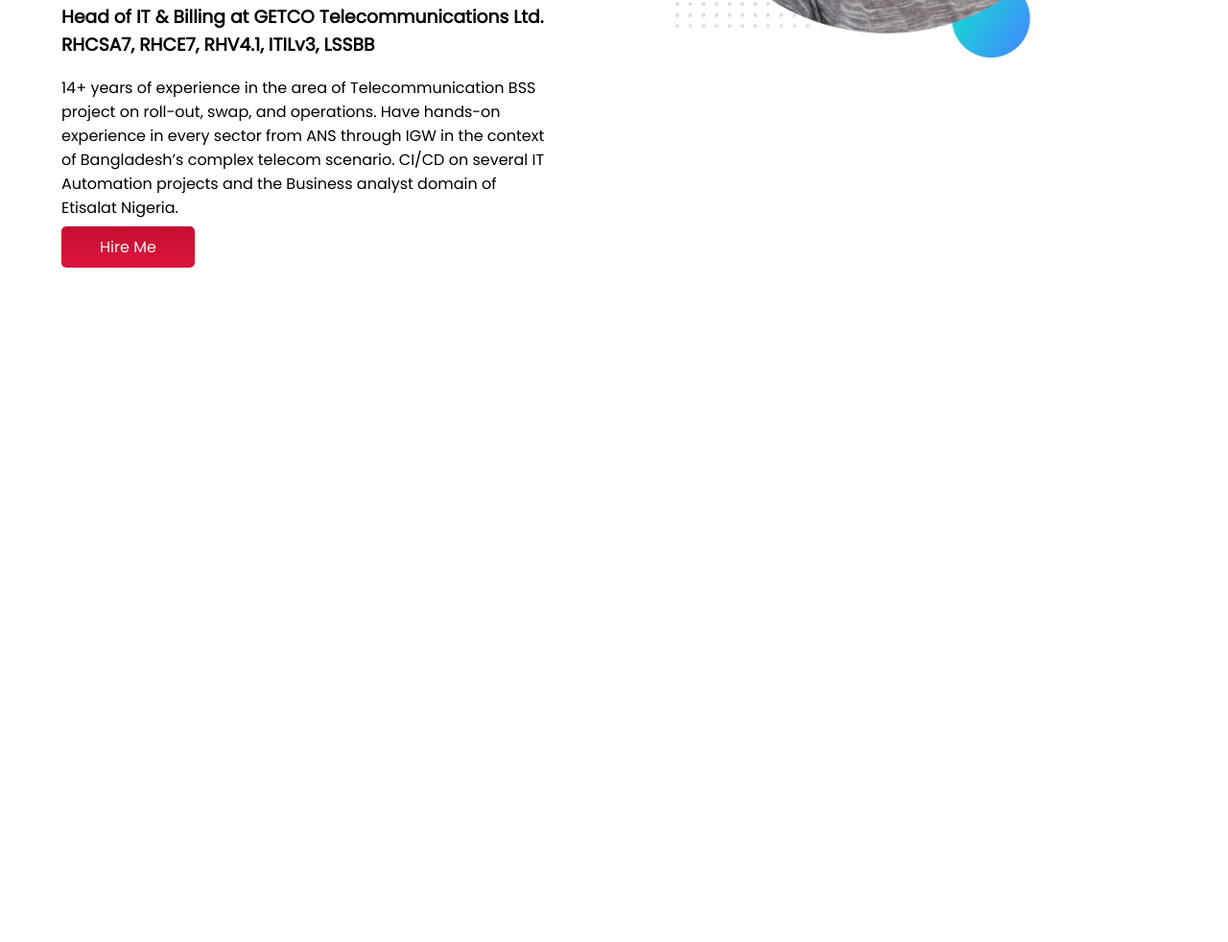
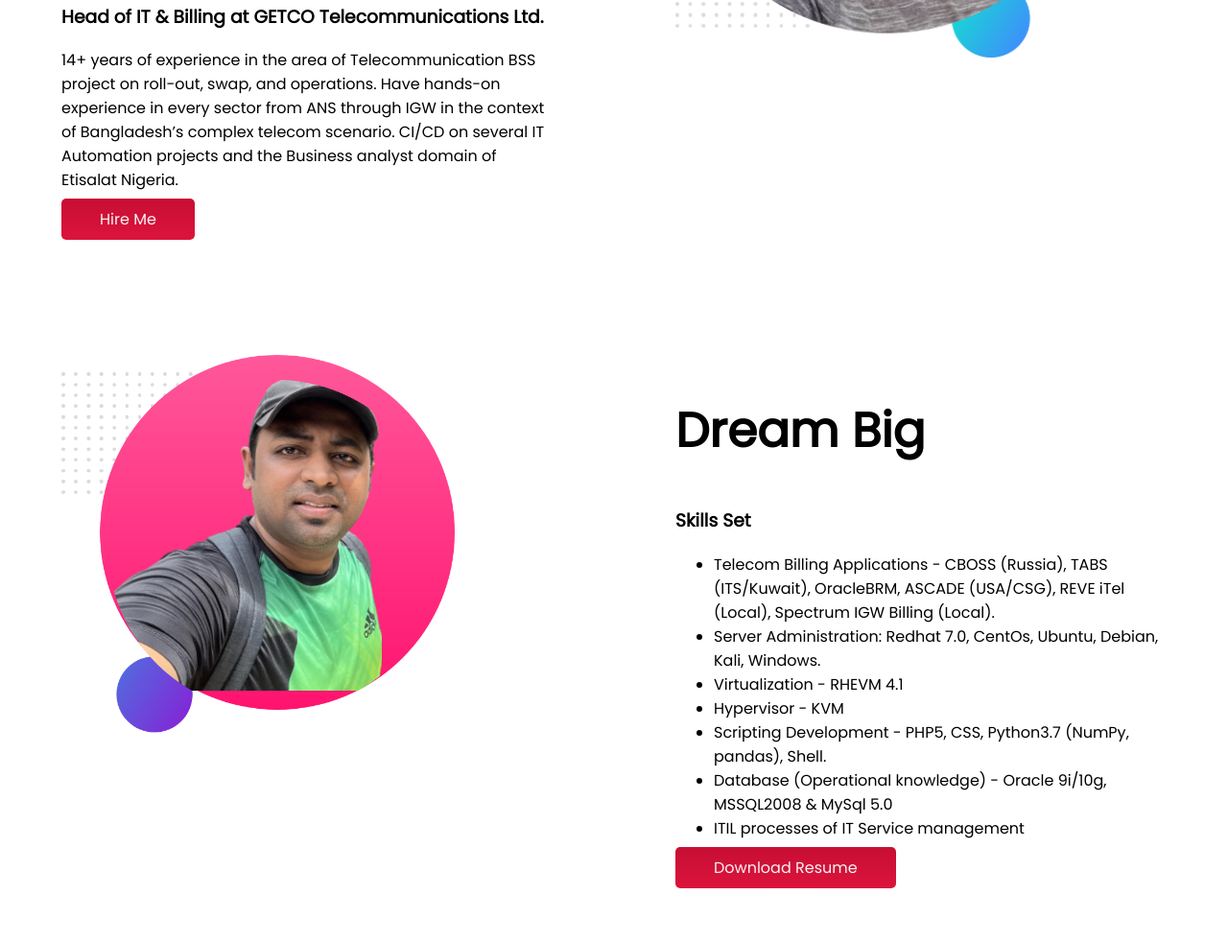
Before and after one commit to anisuzzaman1/portfilo, a plain HTML site: page index.html in a window 1280 px wide. Shown: the part 411-1393 px from the top of the page at 96% size. Before the commit the page ends 800 px from the top, so only its background shows below. Drawn offline with Linux system fonts and the light colour scheme.

Commit message:
add dream big

```diff
--- a/css/style.css
+++ b/css/style.css
@@ -10,6 +10,7 @@ h1{
 }
 section{
         display: flex;
+        margin-bottom: 1px;
 }
 .half-width{
     width: 50%;
--- a/index.html
+++ b/index.html
@@ -21,7 +21,7 @@
                     Md Anisuzzaman's
                 </span> Portfilo
             </h1>
-            <h3>Head of IT & Billing at GETCO Telecommunications Ltd. RHCSA7, RHCE7, RHV4.1, ITILv3, LSSBB</h3>
+            <h3>Head of IT & Billing at GETCO Telecommunications Ltd.</h3>
             <p>14+ years of experience in the area of Telecommunication BSS project on roll-out, swap, and operations.
                 Have
                 hands-on experience in every sector from ANS through IGW in the context of Bangladesh’s complex telecom
@@ -33,6 +33,33 @@
             <img src="images/anis1.png">
         </div>
     </section>
+    <section class="dream-big">
+        <div class="half-width">
+            <img src="images/anis2.png">
+        </div>
+        <div class="half-width">
+            <h1>
+                Dream Big
+            </h1>
+            <h3>
+                Skills Set
+            </h3>
+            <p>
+            <ul>
+                <li>Telecom Billing Applications - CBOSS (Russia), TABS (ITS/Kuwait), OracleBRM, ASCADE (USA/CSG), REVE
+                    iTel (Local), Spectrum IGW Billing (Local).</li>
+                <li>Server Administration: Redhat 7.0, CentOs, Ubuntu, Debian, Kali, Windows. </li>
+                <li>Virtualization - RHEVM 4.1</li>
+                <li> Hypervisor - KVM</li>
+                <li>Scripting Development - PHP5, CSS, Python3.7 (NumPy, pandas), Shell.</li>
+                <li>Database (Operational knowledge) - Oracle 9i/10g, MSSQL2008 & MySql 5.0</li>
+                <li> ITIL processes of IT Service management</li>
+            </ul>
+            </p>
+            <a href="https://drive.google.com/file/d/1c3fvUVExkHUdt9dXwjs8PZ2vaV_tfq9y/view?usp=sharing" target="_blank"
+                class="link-button">Download Resume</a>
+        </div>
+    </section>
 </body>
 
 </html>
```
Also changed, not shown: images/anis2.png (added).
